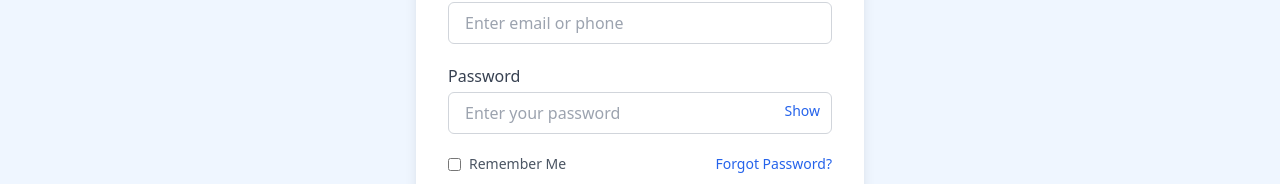
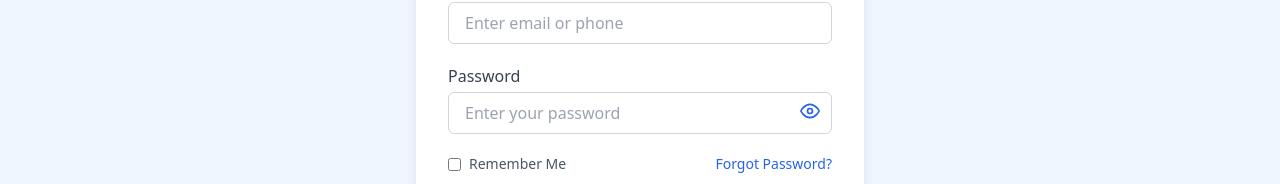
Before and after one commit to jo-oseeph/TafutaPro, a React (Create React App) app: page /login in a window 1280 px wide. Shown: the part 344-528 px from the top of the page. Built offline with nearby package versions, Linux system fonts and the light colour scheme.

Commit message:
edited login page

```diff
--- a/src/pages/Login.jsx
+++ b/src/pages/Login.jsx
@@ -1,5 +1,6 @@
 import React, { useState } from 'react';
 import { useNavigate } from 'react-router-dom';
+import { FiEye, FiEyeOff } from 'react-icons/fi'; // 👈 Import icons
 
 const Login = () => {
   const [identifier, setIdentifier] = useState('');
@@ -12,13 +13,13 @@
   const handleSubmit = (e) => {
     e.preventDefault();
 
-    // Simulated login logic (replace with real authentication)
+    // Placeholder login logic
     if (identifier === 'admin@tafuta.com') {
       navigate('/admin/dashboard');
     } else if (identifier.startsWith('07')) {
-      navigate('/provider/dashboard'); // Simulated phone = provider
+      navigate('/provider/dashboard');
     } else if (identifier.includes('@')) {
-      navigate('/customer/dashboard'); // Simulated email = customer
+      navigate('/customer/dashboard');
     } else {
       setError('Invalid credentials or role not recognized.');
     }
@@ -54,9 +55,9 @@
               <button
                 type="button"
                 onClick={() => setShowPassword(!showPassword)}
-                className="absolute inset-y-0 right-3 flex items-center text-sm text-blue-600 hover:underline focus:outline-none"
+                className="absolute top-1/2 right-3 transform -translate-y-1/2 text-blue-600 focus:outline-none"
               >
-                {showPassword ? 'Hide' : 'Show'}
+                {showPassword ? <FiEyeOff size={20} /> : <FiEye size={20} />}
               </button>
             </div>
           </div>
```
